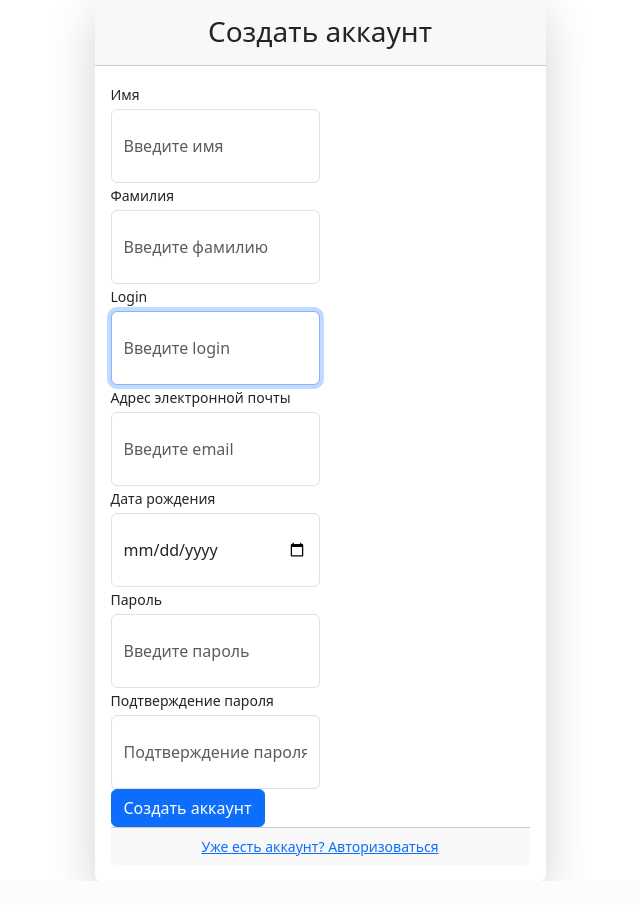
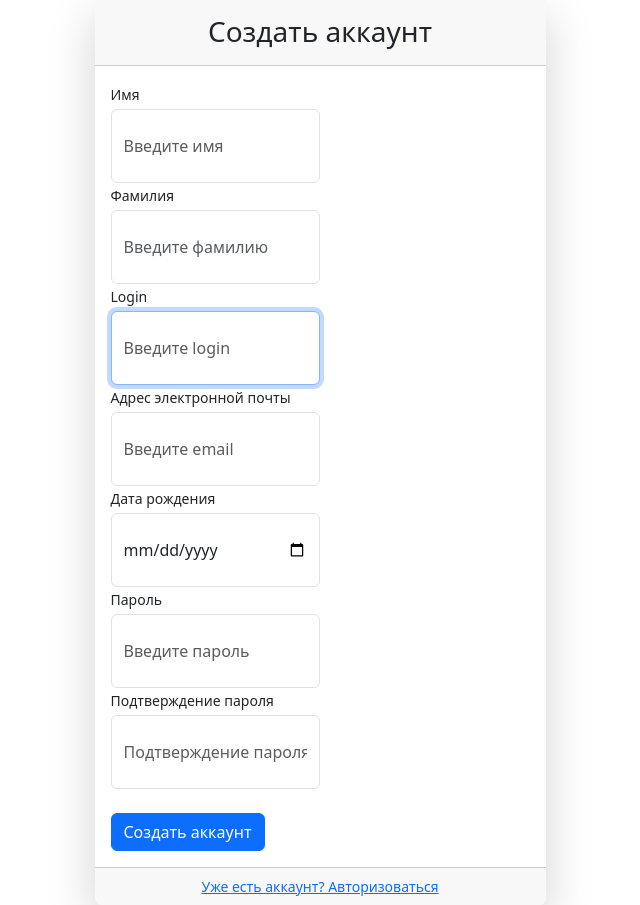
Before and after one commit to DmitryZdor/my_marketplace, a Django app: template users/templates/users/registration.html in a window 1280 px wide. Shown: the part 139-1044 px from the top of the page, without its empty margins (320-960 px from the left). Before the commit the page ends 1020 px from the top, so only its background shows below. Run offline with Django 3.2, Linux system fonts and the light colour scheme; the template is opened without the code that fills it: values that come from a table or form of the project are taken from there, others are empty; parts of the project's set-up code (start-up, migrations or seed data) failed here and were passed over; some libraries are stand-ins or nearby versions.

Commit message:
user_login_1

```diff
--- a/users/templates/users/registration.html
+++ b/users/templates/users/registration.html
@@ -70,7 +70,8 @@
                                                 {{ form.password2 }}
                                             </div>
                                         </div>
-                                    <div class="form-group mt-10 mb-10">
+                                    </div>
+                                    <div class="form-group mt-4 mb-0">
                                         <input class="btn btn-primary btn-block" type="submit" value="Создать аккаунт">
                                     </div>
                                 </form>
```
